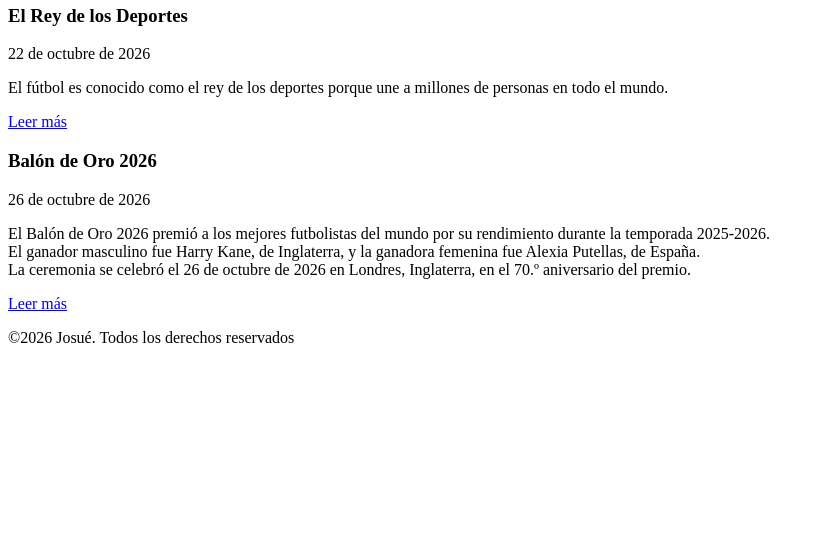
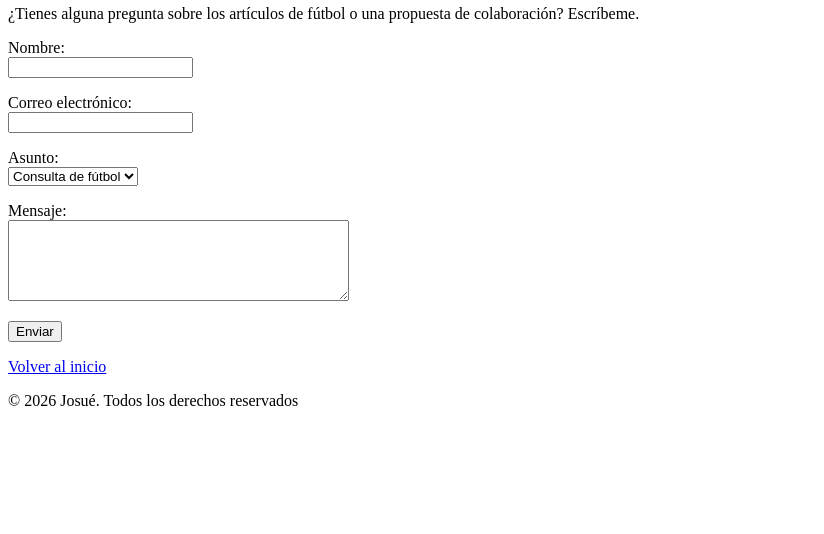
Before and after one commit to josuemart9928-cell/Blog-de-Josue, a plain HTML site: page contacto.html in a window 1280 px wide. Shown: the part 266-800 px from the top of the page, without its empty margins (0-824 px from the left). Drawn offline with Linux system fonts and the light colour scheme.

Commit message:
Agregar Acerca de mí y Contacto

```diff
--- a/contacto.html
+++ b/contacto.html
@@ -3,8 +3,7 @@
 <head>
     <meta charset="UTF-8">
     <meta name="viewport" content="width=device-width, initial-scale=1.0">
-    <meta name="description" content="Blog personal de Josué sobre Fútbol">
-
+    <meta name="description" content="Página de contacto del blog personal de Josué sobre fútbol y desarrollo personal">
     <title>Contacto | Blog de Josué</title>
 </head>
 <body>
@@ -22,31 +21,37 @@
         </nav>
     </header>
     <main>
-        <section>
-            <h2>Últimas publicaciones</h2>
-            <article>
-                <h3>El Rey de los Deportes</h3>
-                <p><time datetime="2026-10-22">22 de octubre de 2026</time></p>
-                <p>El fútbol es conocido como el rey de los deportes porque une a millones de personas en todo el mundo.</p>
-                <a href="articulo-1.html">Leer más</a>
-            </article>
-        </section>
-    </main>
+        <h2>Contacto</h2>
+        <p>¿Tienes alguna pregunta sobre los artículos de fútbol o una propuesta de colaboración? Escríbeme.</p>
 
-    <main>
-        <section>
-            <article>
-                <h3>Balón de Oro 2026</h3>
-                <p><time datetime="2026-10-26">26 de octubre de 2026</time></p>
-                <p>El Balón de Oro 2026 premió a los mejores futbolistas del mundo por su rendimiento durante la temporada 2025-2026.<br/>
-                El ganador masculino fue Harry Kane, de Inglaterra, y la ganadora femenina fue Alexia Putellas, de España.<br/>
-                La ceremonia se celebró el 26 de octubre de 2026 en Londres, Inglaterra, en el 70.º aniversario del premio.</p>
-                <a href="articulo-2.html">Leer más</a>
-            </article>
-        </section>
+        <form>
+            <p>
+                <label for="nombre">Nombre:</label><br>
+                <input type="text" id="nombre" name="nombre" required>
+            </p>
+            <p>
+                <label for="correo">Correo electrónico:</label><br>
+                <input type="email" id="correo" name="correo" required>
+            </p>
+            <p>
+                <label for="asunto">Asunto:</label><br>
+                <select id="asunto" name="asunto">
+                    <option>Consulta de fútbol</option>
+                    <option>Colaboración</option>
+                    <option>Otro</option>
+                </select>
+            </p>
+            <p>
+                <label for="mensaje">Mensaje:</label><br>
+                <textarea id="mensaje" name="mensaje" rows="5" cols="40" required></textarea>
+            </p>
+            <p><button type="submit">Enviar</button></p>
+        </form>
+
+        <p><a href="index.html">Volver al inicio</a></p>
     </main>
     <footer>
-        <p>&copy;2026 Josué. Todos los derechos reservados</p>
+        <p>&copy; 2026 Josué. Todos los derechos reservados</p>
     </footer>
 </body>
 </html>
```
Also changed, not shown: acerca-de-mi.html (+22 -25 lines), img/foto.jpg (added).
